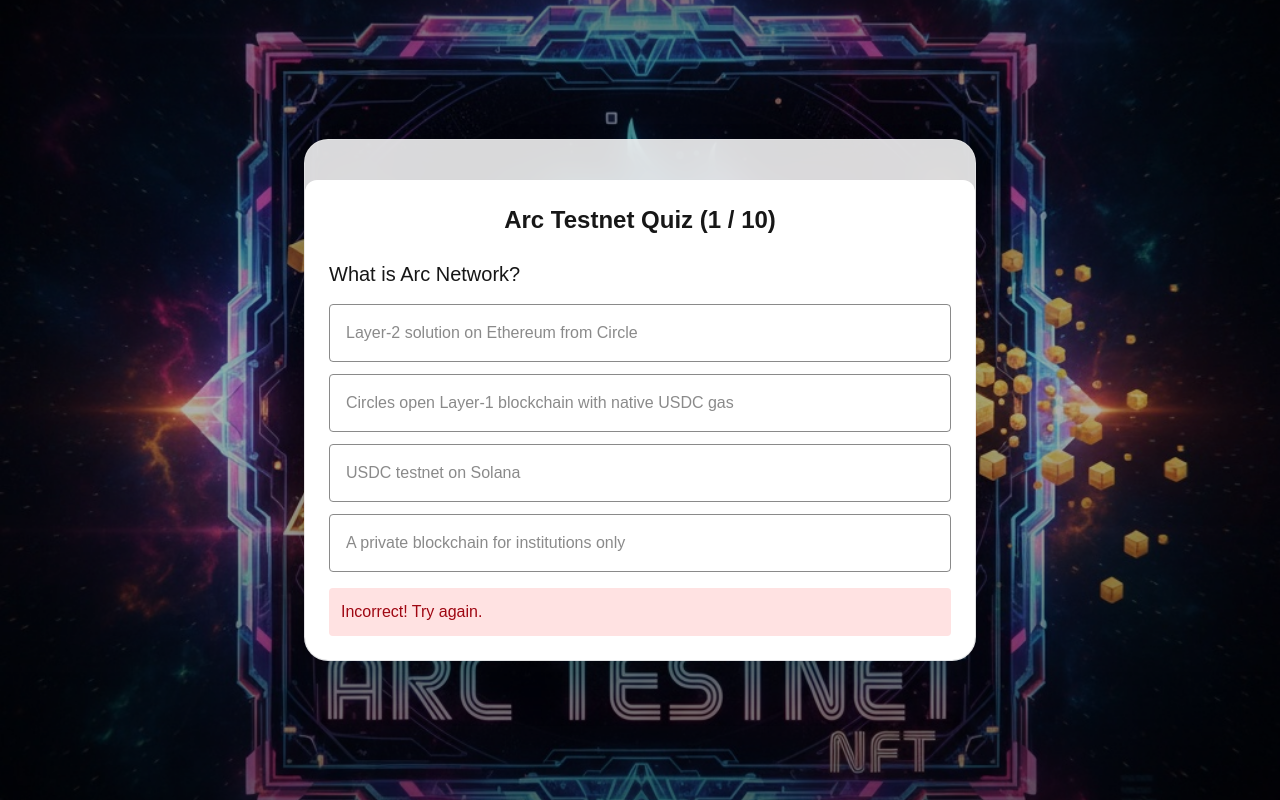
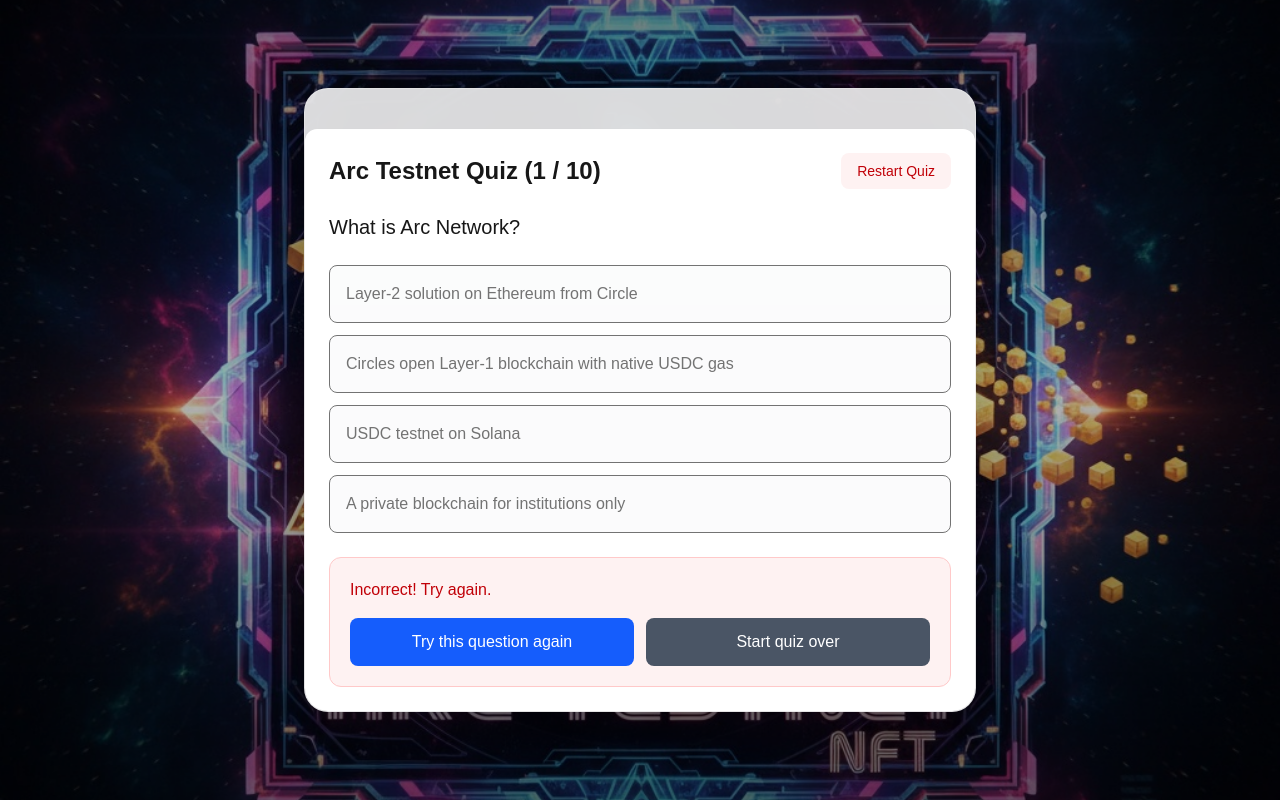
Before and after one commit to DenisReaver/arc-quiz, a Next.js app: page / in a window 1280 px wide. Both pictures are taken after a click on the button "Layer-2 solution on Ethereum from Circle". Built offline with nearby package versions, Linux system fonts and the light colour scheme.

Commit message:
Update Quiz.tsx

```diff
--- a/src/components/Quiz.tsx
+++ b/src/components/Quiz.tsx
@@ -47,7 +47,7 @@
   {
     id: 5,
     question: 'Arc Testnet launched publicly in what month of 2025?',
-    options: ['Июль', 'August', 'September', 'October'],
+    options: ['July', 'August', 'September', 'October'],
     correct: 3,
   },
   {
@@ -105,16 +105,32 @@
 
   const handleAnswer = (idx: number) => {
     if (idx === currentQuestion.correct) {
-      setScore(prev => prev + 1);
+      setScore((prev) => prev + 1);
       setWrongAttempt(false);
       if (currentIndex < questions.length - 1) {
-        setCurrentIndex(prev => prev + 1);
+        setCurrentIndex((prev) => prev + 1);
       } else {
         setShowInput(true);
       }
     } else {
       setWrongAttempt(true);
     }
+  };
+
+  // Сброс только текущей попытки (повторить вопрос)
+  const retryQuestion = () => {
+    setWrongAttempt(false);
+  };
+
+  // Полный сброс теста
+  const restartQuiz = () => {
+    setCurrentIndex(0);
+    setScore(0);
+    setShowInput(false);
+    setAddress('');
+    setWrongAttempt(false);
+    setMintStatus('idle');
+    setTxHash(null);
   };
 
   const handleMint = async () => {
@@ -151,18 +167,34 @@
     <div className="max-w-2xl mx-auto p-6 bg-white rounded-xl shadow-md mt-10">
       {!showInput ? (
         <>
-          <h1 className="text-2xl font-bold mb-6 text-center">
-            Arc Testnet Quiz ({currentIndex + 1} / {questions.length})
-          </h1>
-          <h2 className="text-xl mb-4">{currentQuestion.question}</h2>
+          {/* Заголовок + кнопка перезапуска */}
+          <div className="flex justify-between items-center mb-6">
+            <h1 className="text-2xl font-bold">
+              Arc Testnet Quiz ({currentIndex + 1} / {questions.length})
+            </h1>
+            <button
+              onClick={restartQuiz}
+              className="px-4 py-2 bg-red-50 hover:bg-red-100 text-red-700 rounded-lg transition text-sm font-medium"
+            >
+              Restart Quiz
+            </button>
+          </div>
+
+          <h2 className="text-xl font-medium mb-6">{currentQuestion.question}</h2>
 
           <div className="flex flex-col gap-3">
             {currentQuestion.options.map((opt, idx) => (
               <button
                 key={idx}
                 onClick={() => handleAnswer(idx)}
-                className="p-4 text-left border rounded hover:bg-blue-50 transition disabled:opacity-50"
                 disabled={wrongAttempt}
+                className={`
+                  w-full p-4 text-left border rounded-lg transition
+                  ${wrongAttempt
+                    ? 'opacity-60 cursor-not-allowed bg-gray-50'
+                    : 'hover:bg-blue-50 hover:border-blue-300 active:bg-blue-100'
+                  }
+                `}
               >
                 {opt}
               </button>
@@ -170,8 +202,22 @@
           </div>
 
           {wrongAttempt && (
-            <div className="mt-4 p-3 bg-red-100 text-red-800 rounded">
-              Incorrect! Try again.
+            <div className="mt-6 p-5 bg-red-50 border border-red-200 rounded-xl">
+              <p className="text-red-700 font-medium mb-4">Incorrect! Try again.</p>
+              <div className="flex flex-col sm:flex-row gap-3">
+                <button
+                  onClick={retryQuestion}
+                  className="flex-1 px-6 py-3 bg-blue-600 hover:bg-blue-700 text-white rounded-lg transition font-medium"
+                >
+                  Try this question again
+                </button>
+                <button
+                  onClick={restartQuiz}
+                  className="flex-1 px-6 py-3 bg-gray-600 hover:bg-gray-700 text-white rounded-lg transition font-medium"
+                >
+                  Start quiz over
+                </button>
+              </div>
             </div>
           )}
         </>
@@ -181,43 +227,49 @@
             Congratulations! 10/10
           </h2>
 
-          <p className="mb-6">
-            Enter your EVM address and the NFT will be sent automatically (Arc Testnet)
+          <p className="mb-6 text-gray-700">
+            Enter your EVM address — the NFT will be sent automatically (Arc Testnet)
           </p>
 
           <input
             type="text"
             value={address}
-            onChange={e => setAddress(e.target.value.trim())}
+            onChange={(e) => setAddress(e.target.value.trim())}
             placeholder="0x..."
-            className="w-full p-3 border rounded mb-4 font-mono"
+            className="w-full p-3 border border-gray-300 rounded-lg mb-6 font-mono text-lg focus:outline-none focus:ring-2 focus:ring-blue-500"
           />
 
           <button
             onClick={handleMint}
-            disabled={mintStatus === 'loading' || !address}
-            className="bg-blue-600 text-white px-8 py-3 rounded disabled:opacity-50 hover:bg-blue-700"
+            disabled={mintStatus === 'loading' || !address.trim()}
+            className={`
+              px-10 py-4 rounded-lg font-medium text-lg transition
+              ${mintStatus === 'loading' || !address.trim()
+                ? 'bg-gray-400 cursor-not-allowed'
+                : 'bg-blue-600 hover:bg-blue-700 text-white'
+              }
+            `}
           >
-            {mintStatus === 'loading' ? 'Mint...' : 'Get NFT'}
+            {mintStatus === 'loading' ? 'Minting...' : 'Get NFT'}
           </button>
 
           {mintStatus === 'success' && txHash && (
-            <div className="mt-6 p-4 bg-green-100 text-green-800 rounded">
-              NFT sent!{' '}
+            <div className="mt-8 p-5 bg-green-50 border border-green-200 rounded-xl">
+              <p className="text-green-700 font-medium mb-2">NFT successfully sent!</p>
               <a
                 href={`https://testnet.arcscan.app/tx/${txHash}`}
                 target="_blank"
                 rel="noopener noreferrer"
-                className="underline font-bold"
+                className="text-blue-600 hover:underline font-medium"
               >
-                Tx: {txHash.slice(0, 8)}...
+                Transaction: {txHash.slice(0, 10)}... → View on explorer
               </a>
             </div>
           )}
 
           {mintStatus === 'error' && (
-            <div className="mt-4 p-3 bg-red-100 text-red-800 rounded">
-              Mint error. Try again later or check the address.
+            <div className="mt-6 p-4 bg-red-50 border border-red-200 rounded-xl text-red-700">
+              Mint failed. Please try again later or check your address.
             </div>
           )}
         </div>
```
